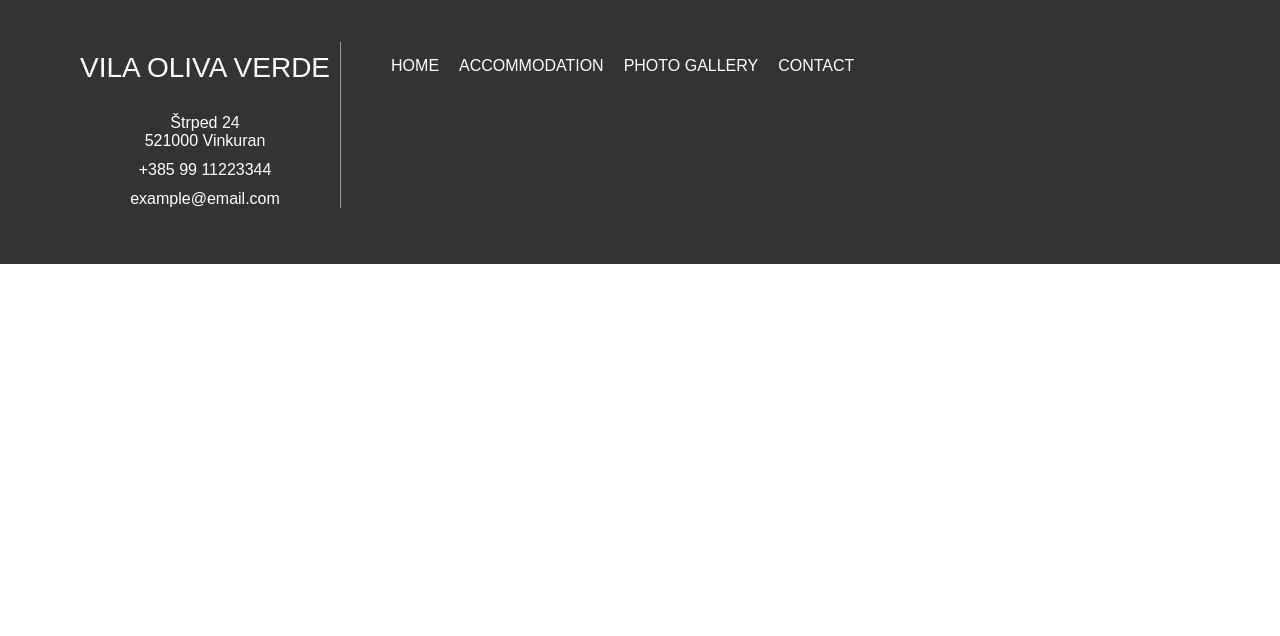
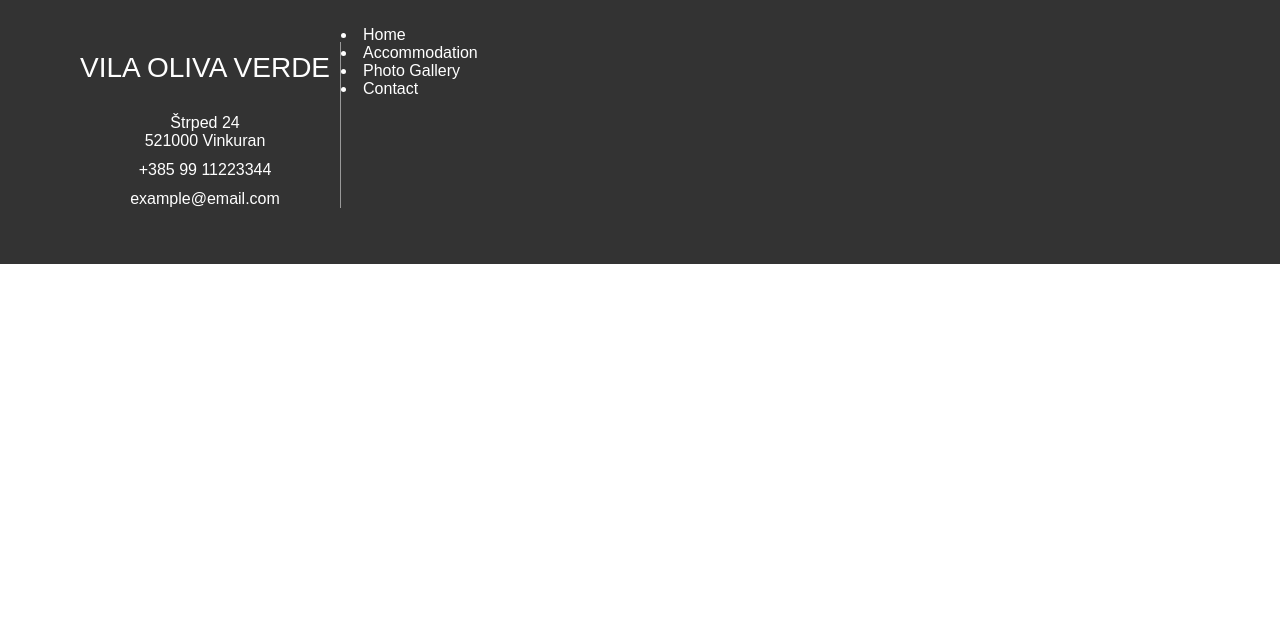
Before and after one commit to tcajic00/HCI, a Gatsby site: page / in a window 1280 px wide. Shown: the part 164-800 px from the top of the page. Built offline with nearby package versions, Linux system fonts and the light colour scheme; Gatsby itself is replaced by a stand-in of ours.

Commit message:
Adding NavigationBar to Footer

```diff
--- a/src/components/Footer/index.js
+++ b/src/components/Footer/index.js
@@ -1,7 +1,7 @@
 import React from 'react'
 import styles from './style.module.css'
 
-const navTabs = ['Home', 'Accommodation', 'Photo Gallery', 'Contact']
+import NavigationBar from '../NavigationBar'
 
 const Footer = () => (
   <footer className={styles.footer}>
@@ -16,11 +16,7 @@ const Footer = () => (
           </li>
           <li>example@email.com</li>
       </ul>
-      <ul className={styles.navigation}>
-          {navTabs.map(tab =>
-            <li>{tab}</li>)
-          }
-      </ul>
+      <NavigationBar />
   </footer>
 )
 
--- a/src/components/Footer/style.module.css
+++ b/src/components/Footer/style.module.css
@@ -24,21 +24,3 @@
 .phone {
   margin: 11px 0;
 }
-
-.navigation {
-  padding-top: 15px;
-  list-style: none;
-  display: flex;
-  text-transform: uppercase;
-}
-
-.navigation li {
-  margin: 0 10px;
-  font-size: 16px;
-  height: fit-content;
-}
-
-.navigation li:hover {
-  border-bottom: 1px solid white;
-  cursor: pointer;
-}
--- a/src/components/NavigationBar/index.js
+++ b/src/components/NavigationBar/index.js
@@ -1,15 +1,15 @@
 import React from 'react'
+import {navs as navTabs} from '../../constants/const'
+import styles from './style.module.css'
+import { navigationBar } from './style.module.css'
 
-  import styles from './style.module.css'
 
-  const navTabs = ['Home', 'Accommodation', 'Photo Gallery', 'Contact']
-
-  const NavigationBar = props => (
-    <nav className={styles.navigationBar}>
-        {navTabs.map(tab => <li className={tab === props.activeTab ? styles.active : ''}>
+const NavigationBar = ({ activeTab, useThisStyle }) => (
+  <nav className={styles[useThisStyle || navigationBar]}>
+      {navTabs.map(tab => <li className={tab=== activeTab ? styles.active : ''}>
           {tab}</li>
-        )}
-    </nav>
-  )
+      )}
+  </nav>
+)
 
   export default NavigationBar
--- a/src/components/NavigationBar/style.module.css
+++ b/src/components/NavigationBar/style.module.css
@@ -23,3 +23,21 @@
 .navigationBar .active:hover {
   border-bottom: 2px solid black;
 }
+
+.footer {
+  margin: 30px;
+  list-style: none;
+  display: flex;
+  text-transform: uppercase;
+}
+
+.footer li {
+  margin: 0 25px;
+  font-size: 16px;
+  height: fit-content;
+}
+
+.footer li:hover {
+  border-bottom: 1px solid white;
+  cursor: pointer;
+}
--- /dev/null
+++ b/src/constants/const.js
@@ -0,0 +1 @@
+export const navs = ['Home', 'Accommodation', 'Photo Gallery', 'Contact']
```
